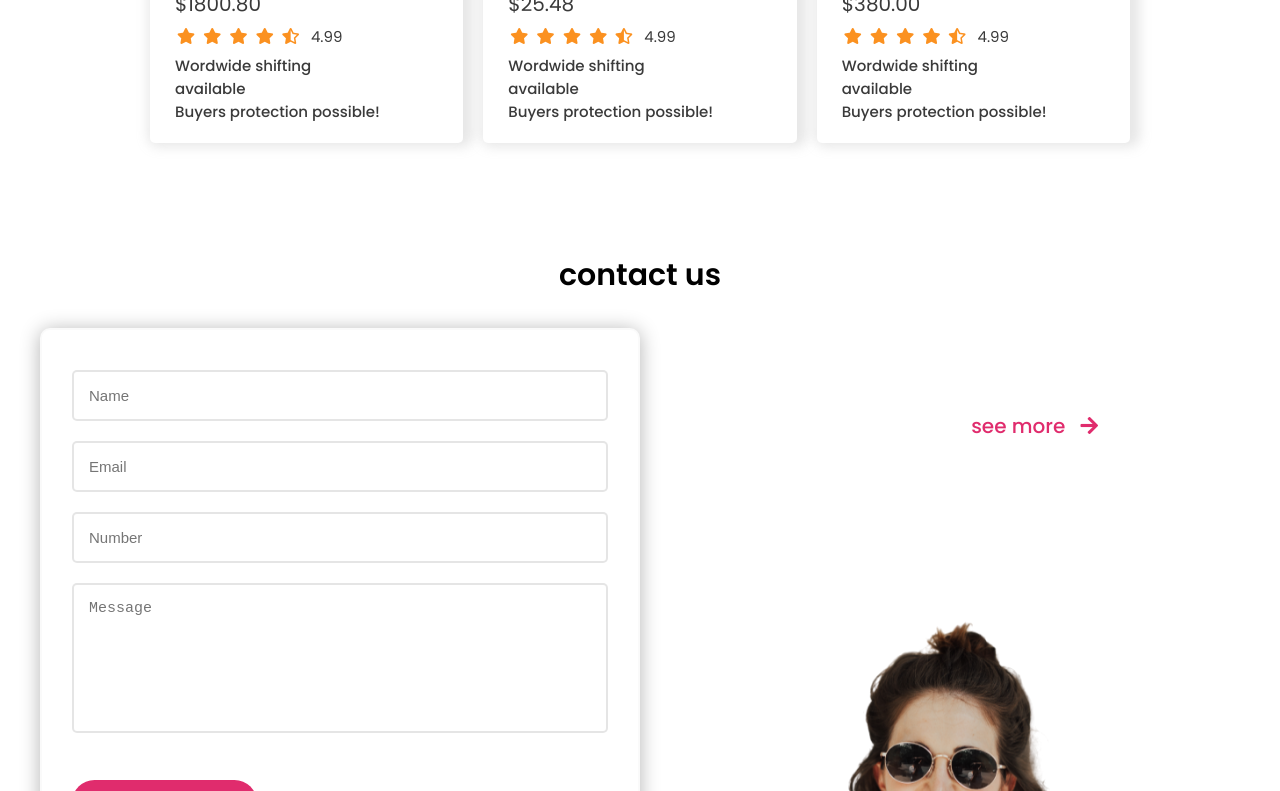
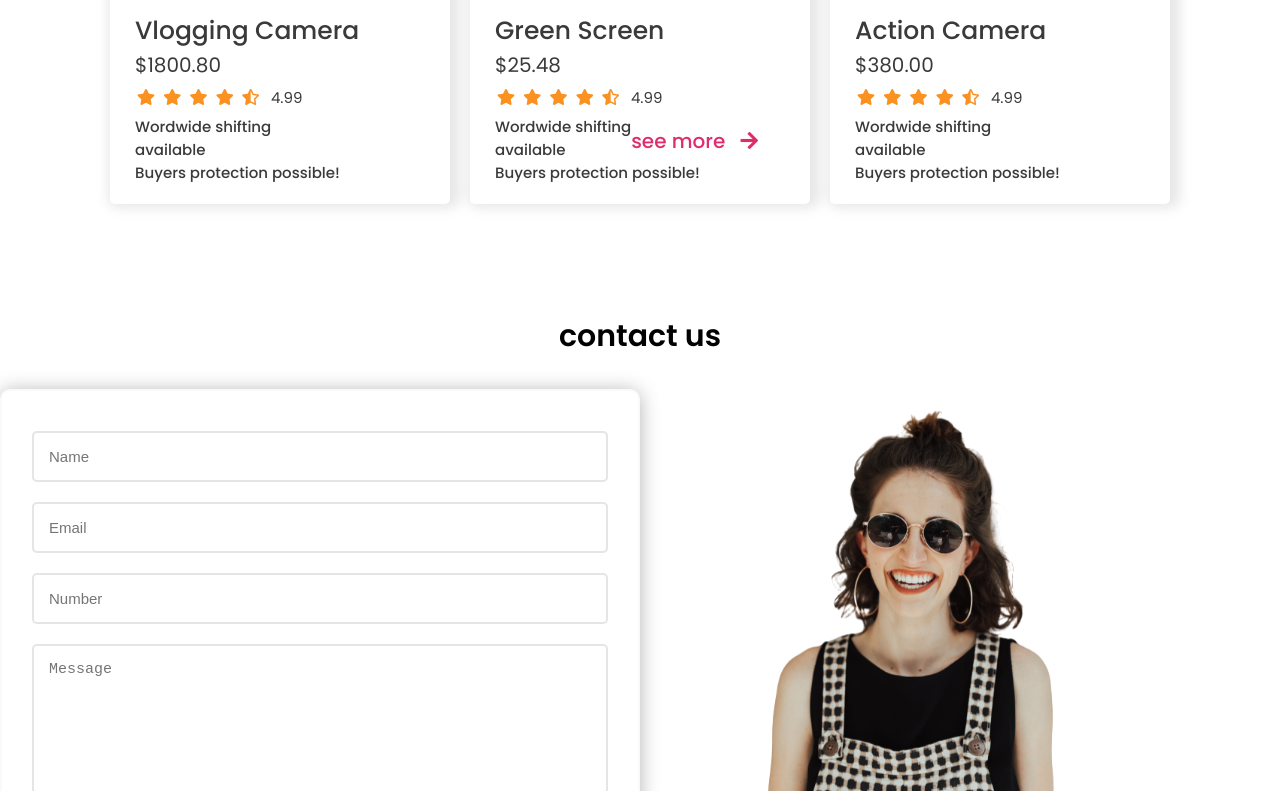
Before and after one commit to HumairaRahaman/influencer_products, a plain HTML site: page index.html in a window 1280 px wide. Shown: the part 2009-2800 px from the top of the page. Drawn offline with Linux system fonts and the light colour scheme.

Commit message:
media rechange

```diff
--- a/style.css
+++ b/style.css
@@ -310,9 +310,23 @@ footer {
 }
 
 /* responsive */
+@media (max-width: 2069px) {
+  .container {
+    max-width: 1500px;
+  }
+  .collection .link-see {
+    right: 532px;
+    bottom: -1365px;
+  }
+  .contact .row .image img {
+    width: 60%;
+
+    bottom: 280px;
+  }
+}
 @media (max-width: 1279px) {
   .container {
-    max-width: 1000px;
+    max-width: 1200px;
   }
 }
 @media (max-width: 1050px) {
```
